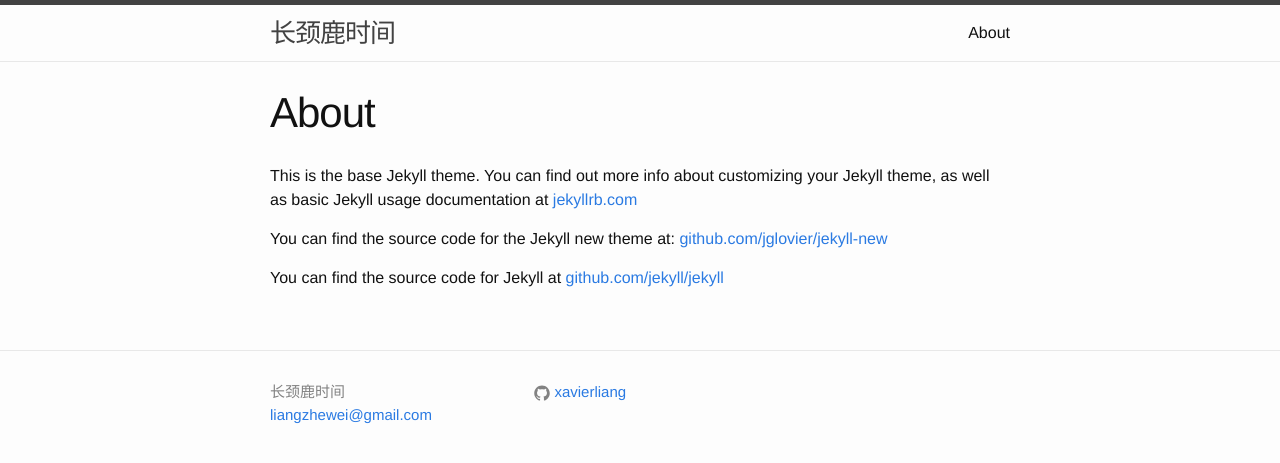
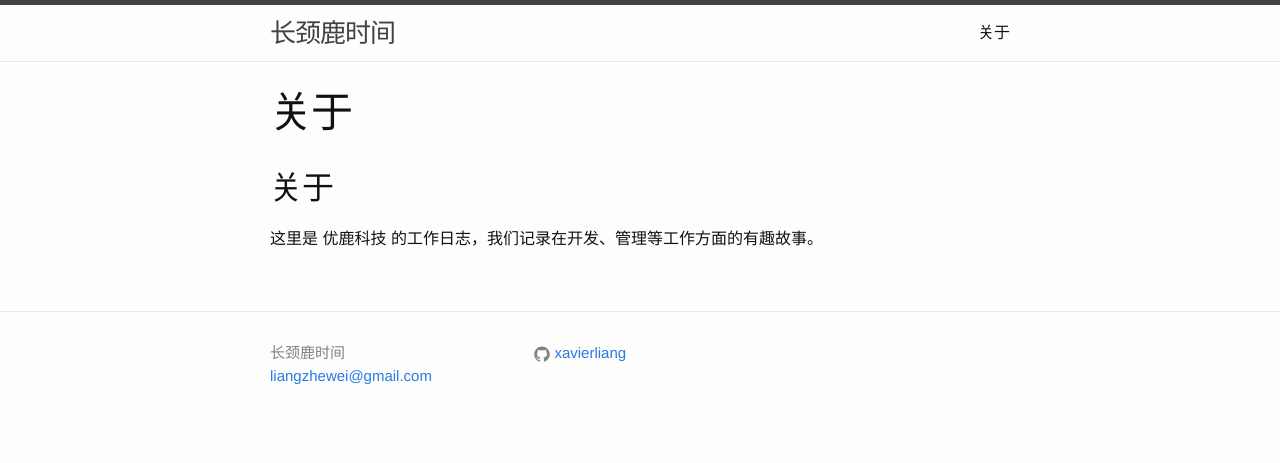
Before and after one commit to xavierliang/giraffa_time, a Jekyll site: the page built from about.md, in a window 1280 px wide. Shown: the top 463 px of the page. Built offline with Jekyll 4.4.1, drawn with Linux system fonts in a browser that asks for light colours.

```diff
--- a/about.md
+++ b/about.md
@@ -1,11 +1,9 @@
 ---
 layout: page
-title: About
+title: 关于
 permalink: /about/
 ---
 
-This is the base Jekyll theme. You can find out more info about customizing your Jekyll theme, as well as basic Jekyll usage documentation at [jekyllrb.com](http://jekyllrb.com/)
+## 关于
 
-You can find the source code for the Jekyll new theme at: [github.com/jglovier/jekyll-new](https://github.com/jglovier/jekyll-new)
-
-You can find the source code for Jekyll at [github.com/jekyll/jekyll](https://github.com/jekyll/jekyll)
+这里是 优鹿科技 的工作日志，我们记录在开发、管理等工作方面的有趣故事。
```
Also changed, not shown: _posts/2015-03-17-how-to-do-startup.md (added, +14 -0 lines), _posts/2015-03-17-welcome-to-jekyll.markdown (deleted, +0 -25 lines).
